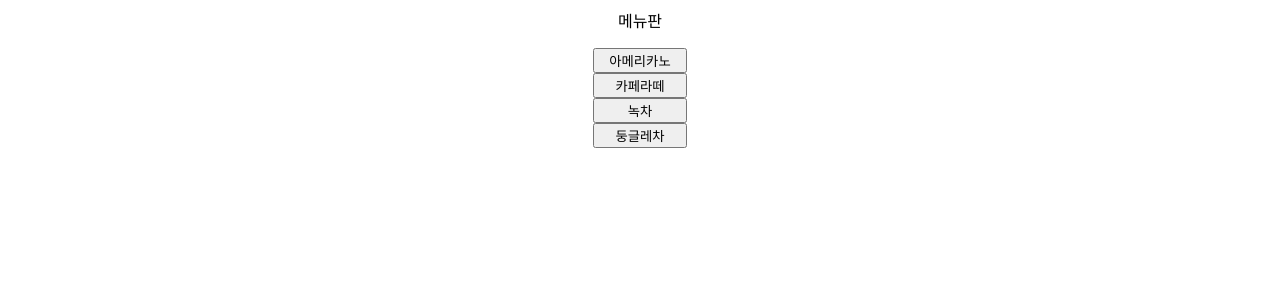
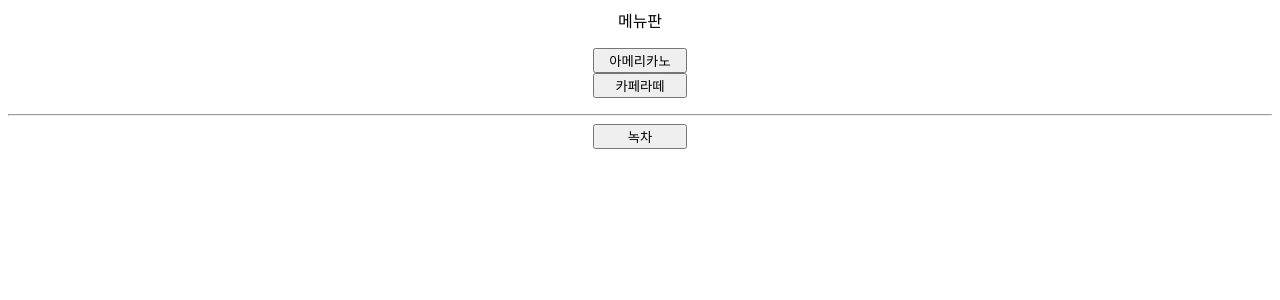
Before and after one commit to Eunryong/david, a Flask app: page /menu in a window 1280 px wide. Shown: the top 300 px of the page. Run offline with Flask 3, Linux system fonts and the light colour scheme.

Commit message:
fix: menu

```diff
--- a/templates/menu.html
+++ b/templates/menu.html
@@ -10,8 +10,8 @@
         메뉴판<p>
         <button name="menu1" style="width:70pt;">아메리카노</button><br>
         <button name="menu2" style="width:70pt;">카페라떼</button><br>
+        <hr>
         <button name="menu2" style="width:70pt;">녹차</button><br>
-        <button name="menu2" style="width:70pt;">둥글레차</button><br>
         </p>
     </center>
 </body>
```
